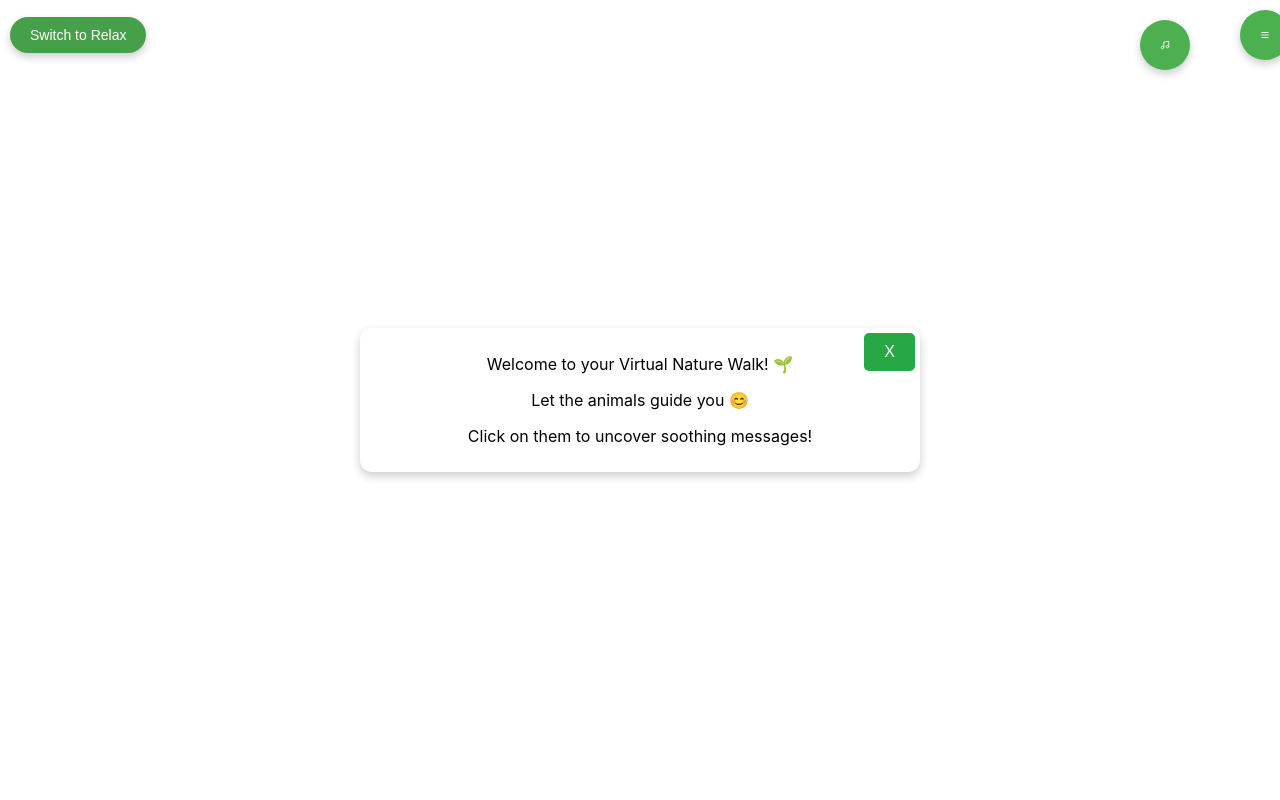
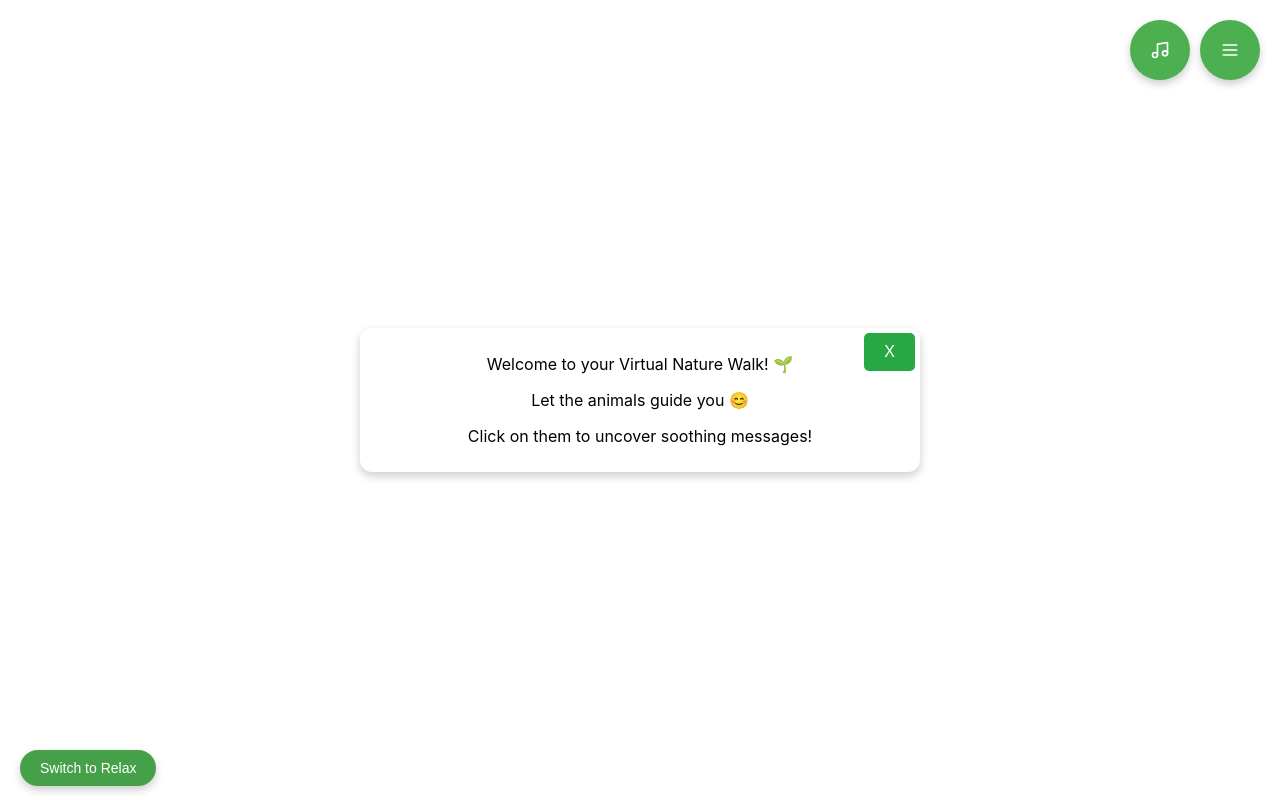
Before and after one commit to hsinyentsai/nature-break, a React (Create React App) app in the folder nature-walk/: page / in a window 1280 px wide. Built offline with nearby package versions, Linux system fonts and the light colour scheme; the HTML template or start-up script is replaced by a standard one.

Commit message:
icons changed

```diff
--- a/nature-walk/src/App.css
+++ b/nature-walk/src/App.css
@@ -35,14 +35,13 @@ body {
 
 .menu-bar {
   display: flex;
-  justify-content: space-between; /* Ensure space between left and right items */
+  justify-content: flex-end;
   align-items: center;
-  position: absolute;
-  top: 10px;
-  left: 10px; /* Move the switch to the left */
-  right: 10px; /* Keep space for menu on the right */
-  width: 100%; /* Take full width */
-  gap: 10px; /* Space between the buttons */
+  position: fixed;
+  top: 20px;
+  right: 20px;
+  gap: 15px;
+  z-index: 1000;
 }
 
 .mode-btn {
@@ -62,21 +61,25 @@ body {
 }
 
 .mode-selector {
-  align-items: center;
-  justify-content: center;
+  position: fixed;
+  top: 750px; /* Distance from the top */
+  left: 20px; /* Distance from the left */
+  z-index: 1000; /* Ensure it stays on top */
 }
 
+.music-icon,
 .menu-icon {
   background-color: #4caf50;
   border: none;
   border-radius: 50%;
-  width: 50px;
-  height: 50px;
+  width: 60px;
+  height: 60px;
   display: flex;
   align-items: center;
   justify-content: center;
   cursor: pointer;
   box-shadow: 0 4px 8px rgba(0, 0, 0, 0.2);
+  transition: background-color 0.3s ease;
 }
 
 .popup-menu {
@@ -100,7 +103,6 @@ body {
 .menu-option:hover {
   background-color: #f0f0f0;
 }
-
 
 @keyframes fadeIn {
   from {
@@ -171,8 +173,6 @@ body {
 .close-btn-main:hover {
   background: #383434;
 }
-
-
 
 /* FOREST */
 /* Backgrounds for components */
@@ -341,8 +341,8 @@ button:hover {
   background-color: #4caf50;
   border: none;
   border-radius: 50%;
-  width: 50px;
-  height: 50px;
+  width: 60px;
+  height: 60px;
   display: flex;
   align-items: center;
   justify-content: center;
```
Also changed, not shown: nature-walk/src/App.js (line endings or trailing spaces).
